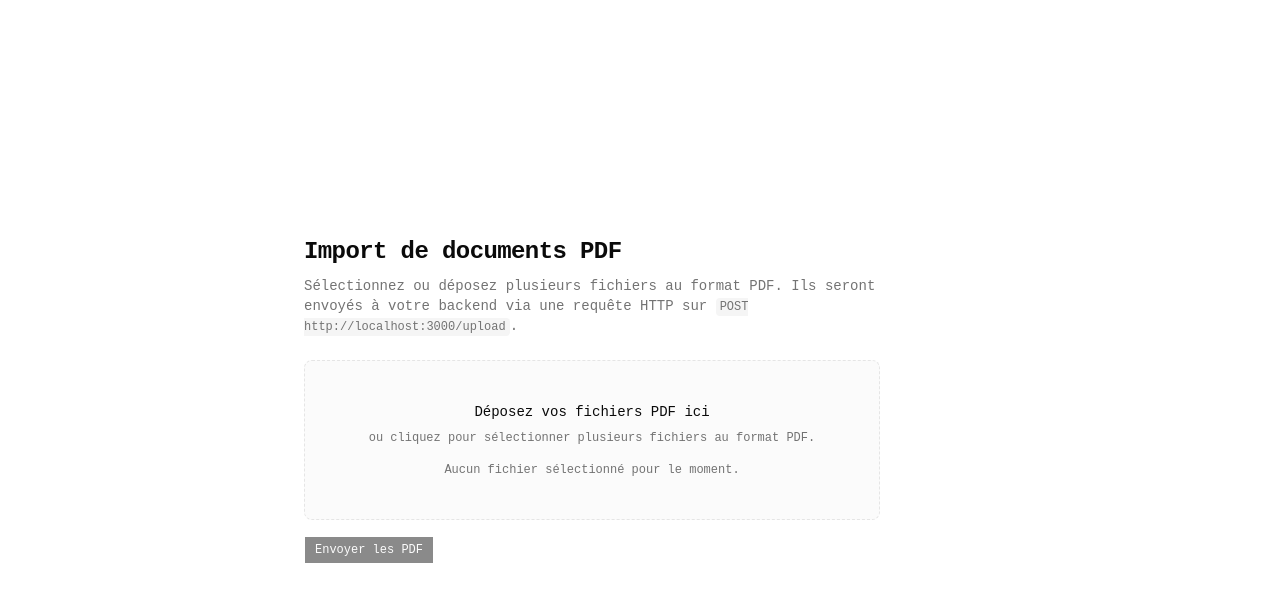
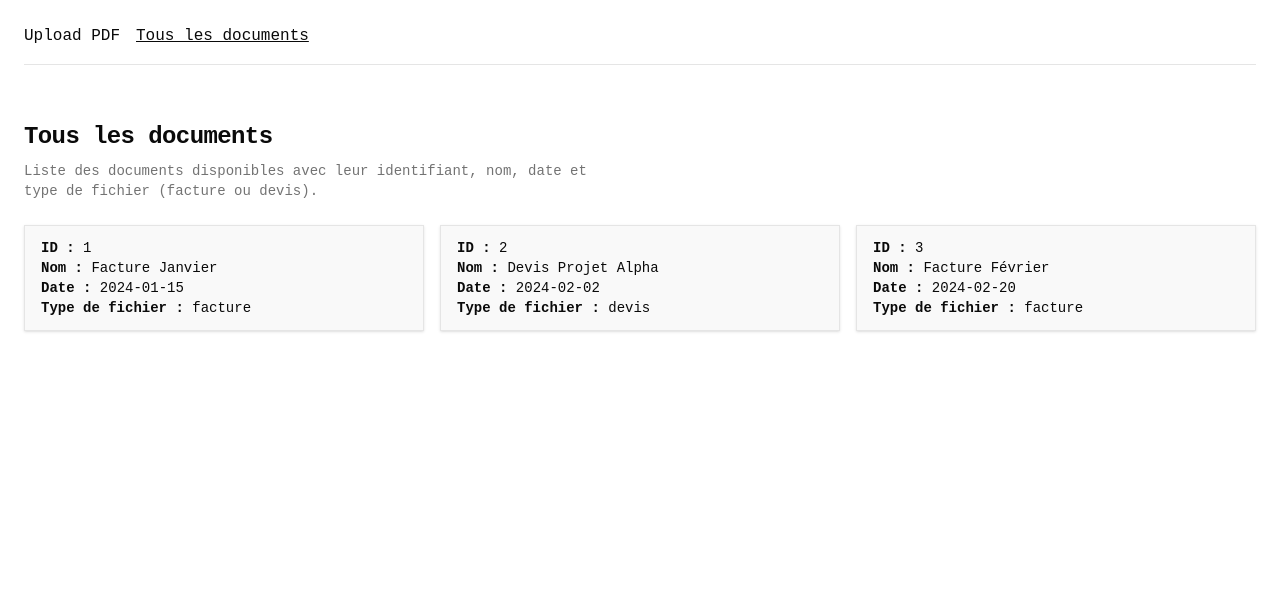
Before and after one commit to Nassim-Bzr/Hackaton-Ipssi-Groupe-24, a React (Vite) app in the folder frontend/: page /documents in a window 1280 px wide. Shown: the top 602 px of the page. Built offline with nearby package versions, Linux system fonts and the light colour scheme.

Commit message:
feat: partie admin pour consulter les données enregistrées

```diff
--- a/frontend/package.json
+++ b/frontend/package.json
@@ -20,6 +20,7 @@
     "clsx": "^2.1.1",
     "react": "^19.2.0",
     "react-dom": "^19.2.0",
+    "react-router-dom": "^7.13.1",
     "shadcn": "^4.0.8",
     "tailwind-merge": "^3.5.0",
     "tailwindcss": "^4.1.17",
--- a/frontend/src/App.tsx
+++ b/frontend/src/App.tsx
@@ -1,25 +1,19 @@
-import { PdfUploader } from "@/components/pdf-uploader"
+import { Navigate, Route, Routes } from "react-router-dom"
+
+import { Navbar } from "@/components/Navbar"
+import { DocumentsPage } from "@/pages/DocumentsPage"
+import { UploadPage } from "@/pages/UploadPage"
 
 export function App() {
   return (
-    <main className="flex min-h-svh items-center justify-center px-4 py-10">
-      <div className="flex w-full max-w-2xl flex-col gap-6">
-        <header className="space-y-2">
-          <h1 className="text-2xl font-semibold tracking-tight">
-            Import de documents PDF
-          </h1>
-          <p className="max-w-xl text-sm text-muted-foreground">
-            Sélectionnez ou déposez plusieurs fichiers au format PDF. Ils seront
-            envoyés à votre backend via une requête HTTP sur{" "}
-            <code className="rounded bg-muted px-1 py-0.5 text-xs">
-              POST http://localhost:3000/upload
-            </code>
-            .
-          </p>
-        </header>
-
-        <PdfUploader />
-      </div>
+    <main className="max-w-7xl mx-auto p-6">
+      <Navbar />
+      <Routes>
+        <Route path="/" element={<UploadPage />} />
+        <Route path="/upload" element={<UploadPage />} />
+        <Route path="/documents" element={<DocumentsPage />} />
+        <Route path="*" element={<Navigate to="/" replace />} />
+      </Routes>
     </main>
   )
 }
--- /dev/null
+++ b/frontend/src/components/Navbar.tsx
@@ -0,0 +1,24 @@
+import { NavLink } from "react-router-dom"
+
+export function Navbar() {
+  return (
+    <nav className="flex items-center gap-4 border-b pb-4">
+      <NavLink
+        to="/"
+        className={({ isActive }) =>
+          `hover:underline ${isActive ? "underline" : ""}`
+        }
+      >
+        Upload PDF
+      </NavLink>
+      <NavLink
+        to="/documents"
+        className={({ isActive }) =>
+          `hover:underline ${isActive ? "underline" : ""}`
+        }
+      >
+        Tous les documents
+      </NavLink>
+    </nav>
+  )
+}
--- a/frontend/src/components/pdf-uploader.tsx
+++ b/frontend/src/components/pdf-uploader.tsx
@@ -114,7 +114,7 @@ export function PdfUploader() {
         onDragOver={onDragOver}
         onDragLeave={onDragLeave}
         className={[
-          "flex min-h-40 w-full cursor-pointer flex-col items-center justify-center rounded-md border border-dashed bg-muted/40 p-6 text-center text-sm transition-colors",
+          "flex min-h-40 w-full cursor-pointer flex-col items-center justify-center border border-dashed bg-muted/40 p-6 text-center text-sm transition-colors",
           isDragging ? "border-primary bg-primary/5" : "border-border",
           isUploading ? "opacity-70" : "",
         ].join(" ")}
@@ -167,7 +167,7 @@ export function PdfUploader() {
       {message && (
         <article
           className={[
-            "rounded-md border px-3 py-2 text-xs",
+            "border px-3 py-2 text-xs",
             uploadState === "error"
               ? "border-destructive/40 bg-destructive/5 text-destructive"
               : "border-emerald-500/40 bg-emerald-500/5 text-emerald-600 dark:text-emerald-400",
--- a/frontend/src/main.tsx
+++ b/frontend/src/main.tsx
@@ -1,5 +1,6 @@
 import { StrictMode } from "react"
 import { createRoot } from "react-dom/client"
+import { BrowserRouter } from "react-router-dom"
 
 import { ThemeProvider } from "@/components/theme-provider"
 import App from "./App.tsx"
@@ -7,8 +8,10 @@ import "./index.css"
 
 createRoot(document.getElementById("root")!).render(
   <StrictMode>
-    <ThemeProvider>
-      <App />
-    </ThemeProvider>
+    <BrowserRouter>
+      <ThemeProvider>
+        <App />
+      </ThemeProvider>
+    </BrowserRouter>
   </StrictMode>
 )
--- /dev/null
+++ b/frontend/src/pages/DocumentsPage.tsx
@@ -0,0 +1,52 @@
+type TypeFichier = "facture" | "devis"
+
+interface DocumentItem {
+  id: number
+  nom: string
+  date: string
+  type: TypeFichier
+}
+
+const documentsMock: DocumentItem[] = [
+  { id: 1, nom: "Facture Janvier", date: "2024-01-15", type: "facture" },
+  { id: 2, nom: "Devis Projet Alpha", date: "2024-02-02", type: "devis" },
+  { id: 3, nom: "Facture Février", date: "2024-02-20", type: "facture" },
+]
+
+export function DocumentsPage() {
+  return (
+    <main className="mt-14">
+      <div className="flex w-full flex-col gap-6">
+        <header className="space-y-2">
+          <h1 className="text-2xl font-semibold tracking-tight">Tous les documents</h1>
+          <p className="max-w-xl text-sm text-muted-foreground">
+            Liste des documents disponibles avec leur identifiant, nom, date et type de fichier (facture ou
+            devis).
+          </p>
+        </header>
+
+        <section className="grid gap-4 md:grid-cols-3">
+          {documentsMock.map((document) => (
+            <article
+              key={document.id}
+              className="border bg-muted/60 px-4 py-3 text-sm shadow-sm"
+            >
+              <p>
+                <span className="font-semibold">ID :</span> {document.id}
+              </p>
+              <p>
+                <span className="font-semibold">Nom :</span> {document.nom}
+              </p>
+              <p>
+                <span className="font-semibold">Date :</span> {document.date}
+              </p>
+              <p>
+                <span className="font-semibold">Type de fichier :</span> {document.type}
+              </p>
+            </article>
+          ))}
+        </section>
+      </div>
+    </main>
+  )
+}
--- /dev/null
+++ b/frontend/src/pages/UploadPage.tsx
@@ -0,0 +1,20 @@
+import { PdfUploader } from "@/components/pdf-uploader"
+
+export function UploadPage() {
+  return (
+    <main className="flex min-h-svh items-center justify-center">
+      <div className="flex w-full max-w-2xl flex-col gap-6">
+        <header className="space-y-2">
+          <h1 className="text-2xl font-semibold tracking-tight">Import de documents PDF</h1>
+          <p className="max-w-xl text-sm text-muted-foreground">
+            Sélectionnez ou déposez plusieurs fichiers au format PDF. Ils seront envoyés à votre backend
+            via une requête HTTP sur{" "}
+            <code className="rounded bg-muted px-1 py-0.5 text-xs">POST http://localhost:3000/upload</code>.
+          </p>
+        </header>
+
+        <PdfUploader />
+      </div>
+    </main>
+  )
+}
```
Also changed, not shown: 1 other file (tests, documents, lock files or other folders).
